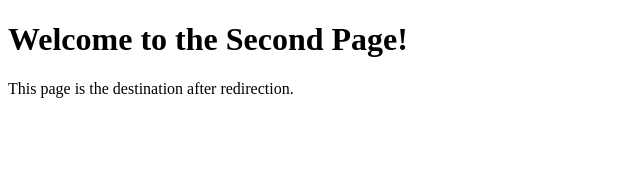
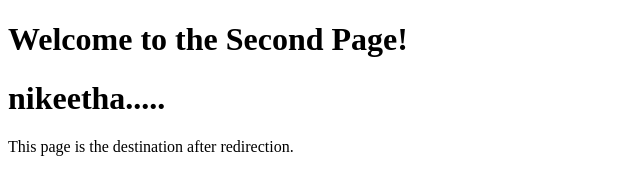
Before and after one commit to 2416139-gif/VAC, a plain HTML site: page second.html in a window 1280 px wide. Shown: the whole page, without its empty margins (0-640 px from the left). Drawn offline with Linux system fonts and the light colour scheme.

Commit message:
Update second.html

```diff
--- a/second.html
+++ b/second.html
@@ -5,6 +5,7 @@
 </head>
 <body>
     <h1>Welcome to the Second Page!</h1>
+    <h1>nikeetha.....</h1>
     <p>This page is the destination after redirection.</p>
 </body>
 </html>
```
